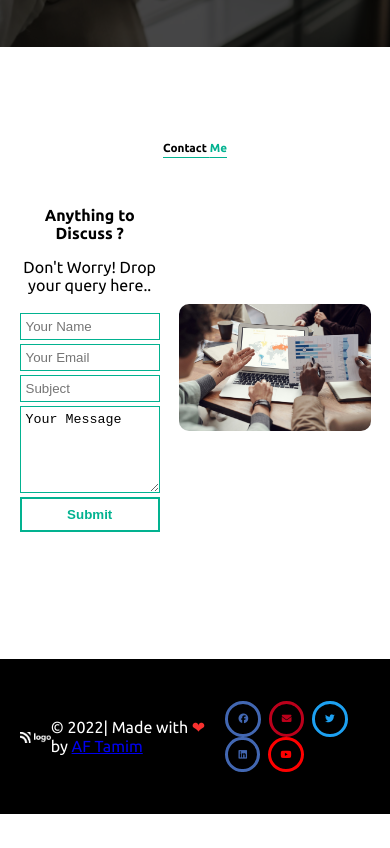
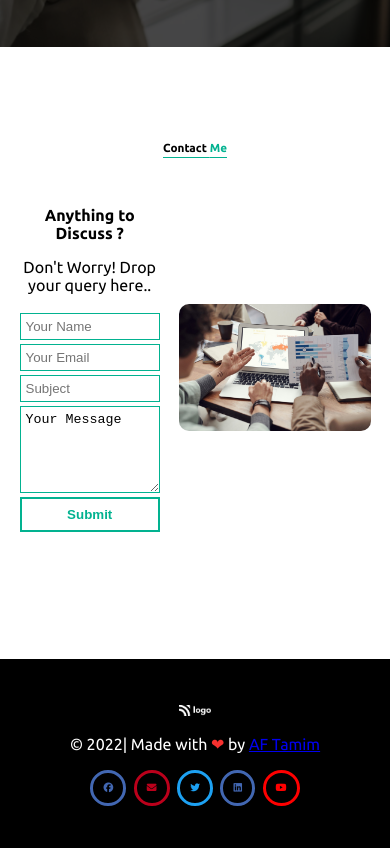
Before and after one commit to itamim345/Portfolio, a plain HTML site: page index.html in a window 390 px wide. Shown: the part 3359-4207 px from the top of the page. Before the commit the page ends 4173 px from the top, so only its background shows below. Drawn offline with Linux system fonts and the light colour scheme.

Commit message:
added footer area responsive code

```diff
--- a/style.css
+++ b/style.css
@@ -340,5 +340,9 @@ footer {
     .project-btns .btn,.btn-2 {
         font-size: .6rem;
     }
+    .footer-area {
+        display: flex;
+        flex-direction: column;
+    }
 
 }
```
